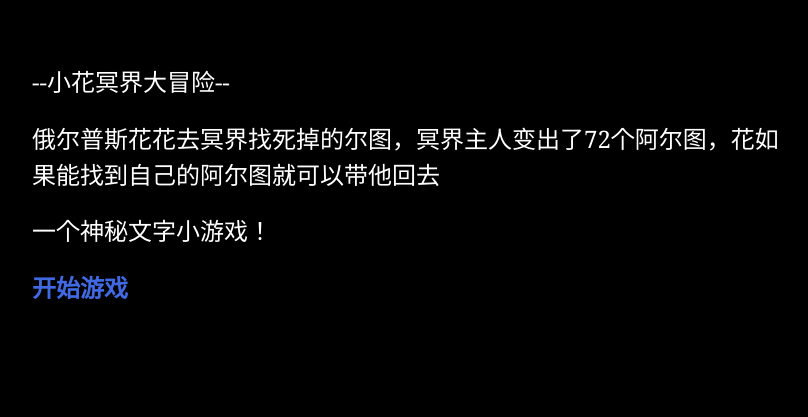
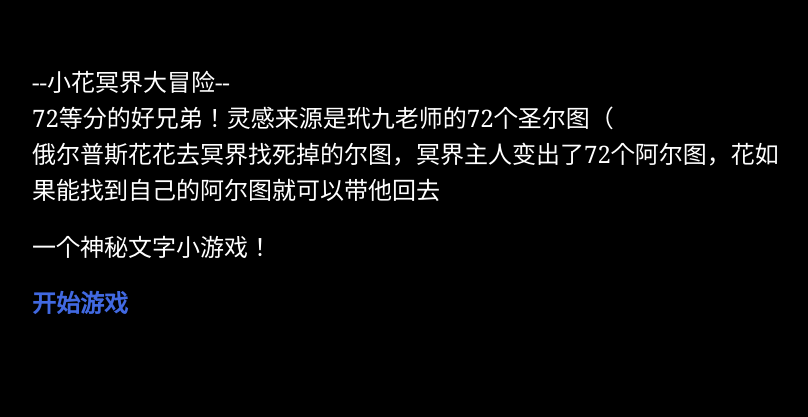
Before and after one commit to chestnut555/nabhaniadventure, a plain HTML site: page index.html in a window 1280 px wide. Shown: the whole page, without its empty margins (224-1032 px from the left). Drawn offline with Linux system fonts and the light colour scheme.

Commit message:
Update index.html

```diff
--- a/index.html
+++ b/index.html
@@ -10,7 +10,7 @@
 <body>
 <tw-story><noscript><tw-noscript>JavaScript needs to be enabled to play 小花冥界大冒险.</tw-noscript></noscript></tw-story>
 <tw-storydata name="小花冥界大冒险" startnode="1" creator="Twine" creator-version="2.12.0" format="Harlowe" format-version="3.3.9" ifid="6BA629AA-3118-4C8D-B17D-5B7DF812EDB8" options="" tags="" zoom="1" hidden><style role="stylesheet" id="twine-user-stylesheet" type="text/twine-css"></style><script role="script" id="twine-user-script" type="text/twine-javascript"></script><tw-passagedata pid="1" name="冥界大门" tags="" position="650,400" size="100,100">--小花冥界大冒险--
-
+72等分的好兄弟！灵感来源是玳九老师的72个圣尔图（
 俄尔普斯花花去冥界找死掉的尔图，冥界主人变出了72个阿尔图，花如果能找到自己的阿尔图就可以带他回去
 
 一个神秘文字小游戏！
```
